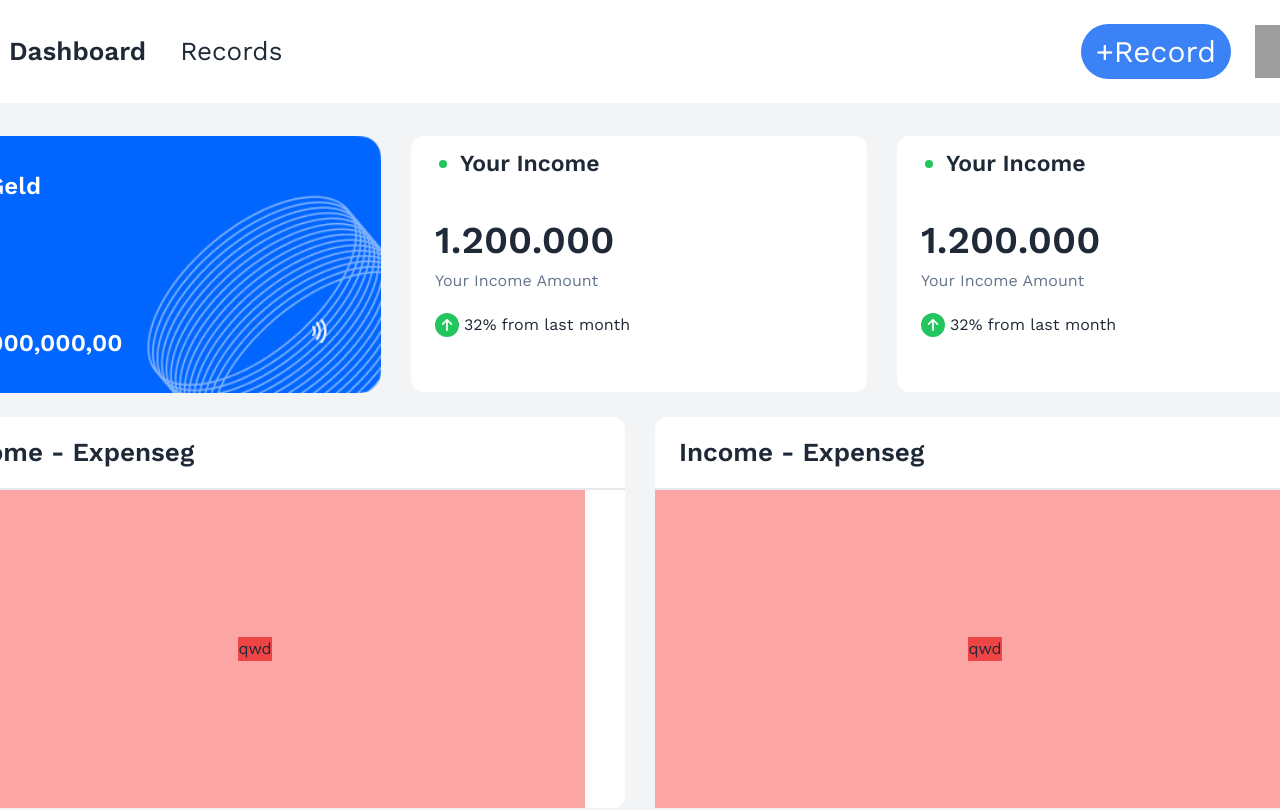
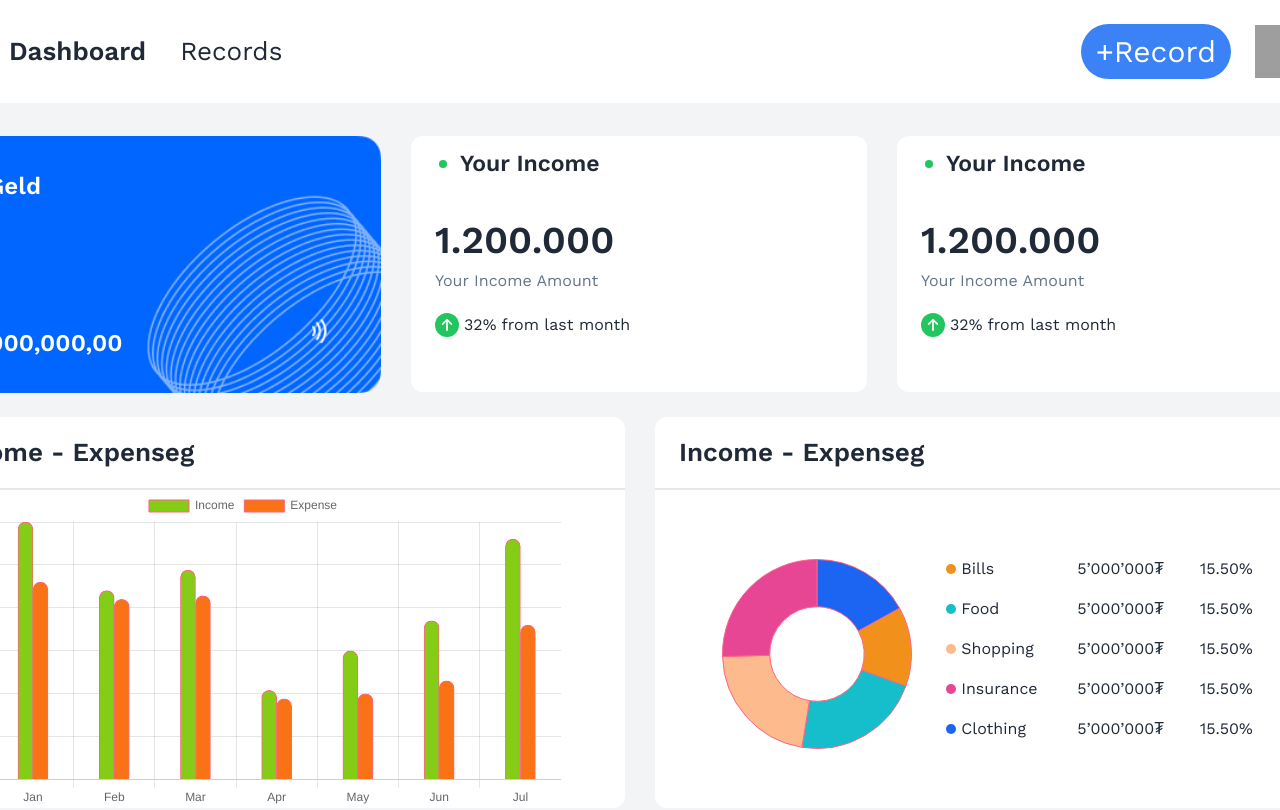
Before and after one commit to sainaa8/income-expense, a Next.js app in the folder Frontend/frond/: page / in a window 1280 px wide. Shown: the top 810 px of the page. Built offline with nearby package versions, Linux system fonts and the light colour scheme; grey boxes are pictures that could not be loaded.

Commit message:
make graph

```diff
--- a/Frontend/frond/package.json
+++ b/Frontend/frond/package.json
@@ -11,8 +11,10 @@
   "dependencies": {
     "@next/font": "^14.1.0",
     "axios": "^1.6.7",
+
     "next": "14.1.0",
     "react": "^18",
+    "react-chartjs-2": "^5.2.0",
     "react-dom": "^18",
     "react-icons": "^5.0.1",
     "router": "^1.3.8"
--- a/Frontend/frond/src/components/BarChart.jsx
+++ b/Frontend/frond/src/components/BarChart.jsx
@@ -1,4 +1,6 @@
+import { BarChartComp } from "./BarChartdata";
 export const BarChart = () => {
+
   return (
     <div className="workSans">
       <div className="w-[700px]  bg-white rounded-[12px]">
@@ -7,8 +9,10 @@ export const BarChart = () => {
             Income - Expenseg
           </div>
         </div>
-        <div className="bg-red-300 w-[660px] h-[318px] flex justify-center items-center ">
-          <div className=" bg-red-500">qwd</div>
+        <div className="w-[660px] h-[318px] flex justify-center items-center ">
+
+          <BarChartComp/>
+
         </div>
       </div>
     </div>
--- /dev/null
+++ b/Frontend/frond/src/components/BarChartdata.jsx
@@ -0,0 +1,38 @@
+import { Bar } from "react-chartjs-2";
+import Chart from "chart.js/auto";
+
+const dataBar = {
+  labels: ["Jan", "Feb", "Mar", "Apr", "May", "Jun", "Jul"],
+  datasets: [
+    {
+      label: "Income",
+      backgroundColor: "#84CC16",
+      borderColor: "rgba(255,99,132,1)",
+      borderWidth: 1,
+      barThickness: 15,
+      borderRadius: 20,
+      hoverBackgroundColor: "rgba(255,99,132,0.4)",
+      hoverBorderColor: "rgba(255,99,132,1)",
+      data: [3000000, 2200000, 2440000, 1040000, 1500000, 1850000, 2800000],
+    },
+    {
+      label: "Expense",
+      backgroundColor: "#F97316",
+      borderColor: "rgba(255,99,132,1)",
+      borderWidth: 1,
+      borderRadius: 20,
+      barThickness: 15,
+      hoverBackgroundColor: "rgba(255,99,132,0.4)",
+      hoverBorderColor: "rgba(255,99,132,1)",
+      data: [2300000, 2100000, 2140000, 940000, 1000000, 1150000, 1800000],
+    },
+  ],
+};
+
+export const BarChartComp = () => {
+  return (
+    <div className="w-full h-full">
+      <Bar data={dataBar} width={100} height={50} />
+    </div>
+  );
+};
--- a/Frontend/frond/src/components/DashboardPage.jsx
+++ b/Frontend/frond/src/components/DashboardPage.jsx
@@ -3,6 +3,7 @@ import { MyCard } from "./MyCard";
 import { MyIncome } from "./MyIncome";
 import { LastRecord } from "./LastRecord";
 import { BarChart } from "./BarChart";
+import { Doghnut } from "./DughnutCart";
 export const DashboardPage = () => {
   return (
     <div className="flex justify-center">
@@ -28,7 +29,7 @@ export const DashboardPage = () => {
           </div>
           <div className="flex gap-[30px]">
             <BarChart />
-            <BarChart />
+            <Doghnut />
           </div>
           <div>
             <LastRecord />
--- /dev/null
+++ b/Frontend/frond/src/components/DughnutCard.jsx
@@ -0,0 +1,18 @@
+import { GoDotFill } from "react-icons/go";
+export const DoughnutData = (props) => {
+  const { color, desc, ammount, percent } = props;
+  return (
+    <div className="flex w-full items-center gap-9 justify-between">
+      <div className="flex items-center w-[100px]">
+        <GoDotFill color={color} size={20} />
+        <p>{desc}</p>
+      </div>
+      <div className="flex w-fit text-[16px]">
+        <p>{ammount}</p>
+      </div>
+      <div className="flex w-fit">
+        <p>{percent}</p>
+      </div>
+    </div>
+  );
+};
--- /dev/null
+++ b/Frontend/frond/src/components/DughnutCart.jsx
@@ -0,0 +1,74 @@
+import { Doughnut } from "react-chartjs-2"
+import { DoughnutData } from "./DughnutCard"
+export const Doghnut=()=>{
+    const data={
+        datasets: [
+            {
+                label: [],
+                data: [10, 8, 13, 13, 15],
+                backgroundColor: [
+                    "#1C64F2",
+                    "#F2901C",
+                    "#16BDCA",
+                    "#FDBA8C",
+                    "#E74694",
+                  ],
+                  borderWidth: [0,0,0,0,0],
+                  borderColor: "rgba(255,99,132,1)",
+                  borderWidth: 1,
+                  hoverBorderColor: "rgba(255,99,132,1)",
+
+            }
+        ]
+    }
+    return <div className="workSans">
+    <div className="w-[700px]  bg-white rounded-[12px]">
+      <div className="py-[16px] border-b-2 border-gray-200 ">
+        <div className="text-[26px] font-[600] ml-[24px]">
+          Income - Expenseg
+        </div>
+      </div>
+      <div className="w-[660px] h-[318px] flex justify-center items-center gap-6 ">
+
+
+        <div className="w-[200px] h-[200px]">
+            <Doughnut data={data}/>
+
+        </div>
+        <div className=" flex flex-col gap-4 items-center justify-between">
+            <DoughnutData
+              color={"#F2901C"}
+              desc={"Bills"}
+              ammount={"5’000’000₮"}
+              percent={"15.50%"}
+            />
+            <DoughnutData
+              color={"#16BDCA"}
+              desc={"Food"}
+              ammount={"5’000’000₮"}
+              percent={"15.50%"}
+            />
+            <DoughnutData
+              color={"#FDBA8C"}
+              desc={"Shopping"}
+              ammount={"5’000’000₮"}
+              percent={"15.50%"}
+            />
+            <DoughnutData
+              color={"#E74694"}
+              desc={"Insurance"}
+              ammount={"5’000’000₮"}
+              percent={"15.50%"}
+            />
+            <DoughnutData
+              color={"#1C64F2"}
+              desc={"Clothing"}
+              ammount={"5’000’000₮"}
+              percent={"15.50%"}
+            />
+          </div>
+
+      </div>
+    </div>
+  </div>
+}
```
Also changed, not shown: Frontend/frond/src/components/test.jsx (added), 1 other file (tests, documents, lock files or other folders).
